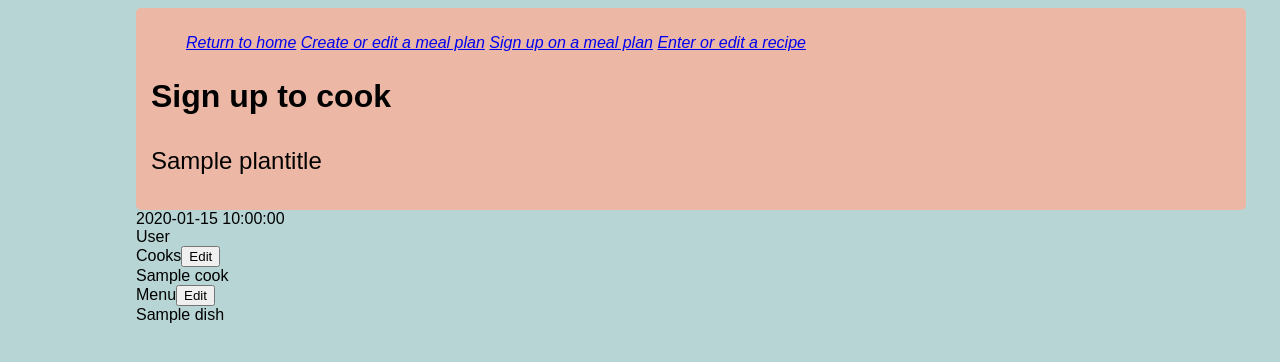
After one commit to lednesday/MealPlanner, a Flask app: template mealPlannerApp/templates/signup.html in a window 1280 px wide. The commit adds this page. Shown: the top 362 px of the page. Run offline with Flask 2, Linux system fonts and the light colour scheme; the template is opened without the code that fills it: most values are stand-ins (such as "Sample title", 1, 10 or a date in 2020).

```diff
--- a/mealPlannerApp/templates/base.html
+++ b/mealPlannerApp/templates/base.html
@@ -26,6 +26,7 @@
                     <li><a href="index.html">Return to home</a></li>
                     <li><a href="newplan.html">Create or edit a meal plan</a></li>
                     <li><a href="signup.html">Sign up on a meal plan</a></li>
+                    <li><a href="editrecipe.html">Enter or edit a recipe</a></li>
                     <!-- <li><a href="recipebrowser.html">Browse recipes</a></li> -->
                 </ul>
             </div>
--- a/mealPlannerApp/templates/newplan.html
+++ b/mealPlannerApp/templates/newplan.html
@@ -5,13 +5,9 @@
 {% endblock %}
 
 {% block content %}
-<form action="" method="post">
+<form action="" method="post" id="newplan">
     <!-- SECRET_KEY variable must be defined in the Flask configuration for next line to work -->
-<<<<<<< HEAD
     <!-- cbcb form.hidden_tag() cbcb -->
-=======
-
->>>>>>> a2f5a827b39045ebf8a4cafc2fca99f25c466301
     <label for="plan name">Meal plan name</label>
     <input type="text" id="plan_name" name="plan_name" maxlength="50">
     <fieldset>
--- /dev/null
+++ b/mealPlannerApp/templates/signup.html
@@ -0,0 +1,39 @@
+{% extends 'base.html' %}
+
+{% block header %}
+<h1>Sign up to cook</h1>
+<h2>{{plantitle}}</h2>
+{% endblock %}
+
+{% block content %}
+<div class="days">
+    {% for day in days %}
+    <div class="oneday">
+        <div class="dateheading">{{date}}</div>
+        {% for meal in meals %}
+        <div class="mealheading">{{mealname}}</div>
+        <div class="cooks">
+            {% if cook %}
+            <div class="cookheading">Cooks<button type="editcooks">Edit</button></div>
+            {% for cook in cooks %}
+            {{cook}}
+            {% endfor %}
+            {% else %}
+            <button type="submit">Sign up</button>
+            {% endif %}
+        </div>
+        <div class="dishes">
+            {% if dish %}
+            <div class="menuheading">Menu<button type="submit">Edit</button></div>
+            {% for dish in dishes %}
+            {{dish}}
+            {% endfor %}
+            {% else %}
+            <button type="submit">Add menu</button>
+            {% endif %}
+        </div>
+        {% endfor %}
+    </div>
+    {% endfor %}
+</div>
+{% endblock %}
```
